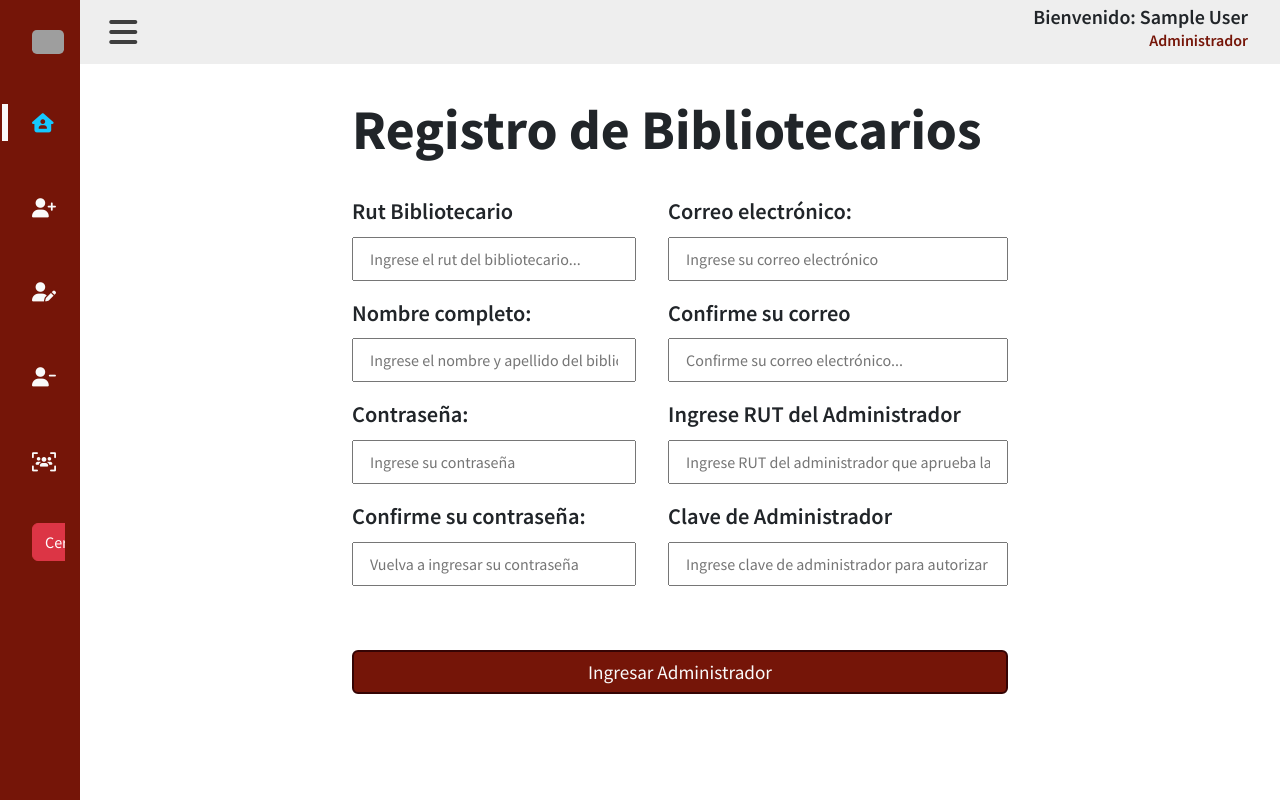
After one commit to VicenteJ20/Books_management_system, a Flask app: page /add_librarian in a window 1280 px wide. The commit adds this page. Run offline with Flask 2, Linux system fonts and the light colour scheme; the visitor is signed in with stand-in values (Sample User, id 1); data that the repository does not hold is empty; some libraries are stand-ins or nearby versions; grey boxes are pictures that could not be loaded.

Commit message:
some improvements

```diff
--- /dev/null
+++ b/src/Templates/admin/add_librarian.html
@@ -0,0 +1,118 @@
+{% extends './base.html' %}
+
+{% block title %} Agregar Bibliotecarios {% endblock %}
+
+{% block customCSS %}
+<link rel="stylesheet" href="{{url_for('static', filename='css/add_librarian.css')}}">
+<link rel="stylesheet" href="{{url_for('static', filename='css/navbar.css')}}">
+{% endblock %}
+
+{% block body %}
+
+<main id="main">
+    <aside class="side_menu"  id="menu_side">
+        <div class="brand_div">
+            <img src="{{url_for('static', filename='img/top_img_brand.jpeg')}}" alt="" class="d-block">
+            <h4>INACAP</h4>
+        </div>
+        <div class="content_aside">
+            <ul class="list_content">
+                <li class="option">
+                    <a href="/admin_panel" class="option_link selected">
+                        <i class="fa-solid fa-house-user" title="Inicio"></i>
+                        <h4>Menú principal</h4>
+                    </a>
+                </li>
+                <li class="option">
+                    <a href="#" class="option_link">
+                        <i class="fa-solid fa-user-plus" title="Agregar Bibliotecarios"></i>
+                        <h4>Agregar Bibliotecarios</h4>
+                    </a>
+                </li>
+                <li class="option">
+                    <a href="#" class="option_link">
+                        <i class="fa-solid fa-user-pen" title="Editar Bibliotecarios"></i>
+                        <h4>Editar Bibliotecarios</h4>
+                    </a>
+                </li>
+                <li class="option">
+                    <a href="#" class="option_link">
+                        <i class="fa-solid fa-user-minus" title="Eliminar Bibliotecarios"></i>
+                        <h4>Eliminar Bibliotecarios</h4>
+                    </a>
+                </li>
+                <li class="option">
+                    <a href="#" class="option_link">
+                        <i class="fa-solid fa-users-viewfinder" title="Visualizar Bibliotecarios"></i>
+                        <h4>Visualizar Bibliotecarios</h4>
+                    </a>
+                </li>
+                <li class="option"><a href="{{ url_for('logout')}}" class="btn btn-danger">Cerrar sesión</a></li>
+            </ul>
+        </div>
+    </aside>
+    <section id="content">
+        <header>
+            <div class="icon_menu" id="btn_open">
+                <i class="fa-solid fa-bars"></i>
+            </div>
+            <div class="sayhello">
+                <h5 class="sayhello_text">Bienvenido: {{ current_user.fullname }}</h5>
+                <p class="rol_user">Administrador</p>
+            </div>
+        </header>
+        <section id="content_data">
+            <h1 class="title">Registro de Bibliotecarios</h1>
+            <form action="" id="form">
+                <section class="form_grid">
+                    <section class="form_section1">
+                        <div class="form_section">
+                            <label for="rut" class="form-label">Rut Bibliotecario</label>
+                            <input type="text" class="form-input" name="rut" id="rut" placeholder="Ingrese el rut del bibliotecario...">
+                        </div>
+                        <div class="form_section">
+                            <label for="fullname" class="form-label">Nombre completo: </label>
+                            <input type="text" class="form-input" name="fullname" id="fullname" placeholder="Ingrese el nombre y apellido del bibliotecario">
+                        </div>
+                        <div class="form_section">
+                            <label for="password" class="form-label">Contraseña:</label>
+                            <input type="password" class="form-input" name="password" id="password" placeholder="Ingrese su contraseña">
+                        </div>
+                        <div class="form_section">
+                            <label for="confirm_password" class="form-label">Confirme su contraseña: </label>
+                            <input type="password" class="form-input" name="confirm_password" id="confirm_password" placeholder="Vuelva a ingresar su contraseña">
+                        </div>
+                    </section>
+                    <section class="form_section2">
+                        <div class="form_section">
+                            <label for="email" class="form-label">Correo electrónico: </label>
+                            <input type="email" id="email" name="email" class="form-input" placeholder="Ingrese su correo electrónico">
+                        </div>
+                        <div class="form_section">
+                            <label for="confirm_email" class="form-label">Confirme su correo</label>
+                            <input type="email" id="emailconfirm" name="confirm_email" class="form-input" placeholder="Confirme su correo electrónico...">
+                        </div>
+                        <div class="form_section">
+                            <label for="creator_id" class="form-label">Ingrese RUT del Administrador</label>
+                            <input type="text" id="creator_id" name="creator_id" class="form-input" placeholder="Ingrese RUT del administrador que aprueba la creación...">
+                        </div>
+                        <div class="form_section">
+                            <label for="creator_password" class="form-label">Clave de Administrador</label>
+                            <input type="password" class="form-input" id="creator_password" name="creator_password" placeholder="Ingrese clave de administrador para autorizar la creación...">
+                        </div>
+                    </section>
+                </section>
+                <div class="form-section">
+                    <input type="submit" class="btn sign_in_button" value="Ingresar Administrador">
+                </div>
+            </form>
+        </section>
+    </section>
+</main>
+
+
+{% endblock %}
+
+{% block customJS %}
+<script src="{{url_for('static', filename='js/navbar.js')}}"></script>
+{% endblock %}
--- a/src/Templates/admin/admin_panel.html
+++ b/src/Templates/admin/admin_panel.html
@@ -17,7 +17,7 @@
         <div class="content_aside">
             <ul class="list_content">
                 <li class="option">
-                    <a href="#" class="option_link selected">
+                    <a href="/add_librarian" class="option_link selected">
                         <i class="fa-solid fa-house-user" title="Inicio"></i>
                         <h4>Menú principal</h4>
                     </a>
--- a/src/app.py
+++ b/src/app.py
@@ -43,7 +43,6 @@ def login():
         else:
             flash('Usuario no encontrado')
             return render_template('auth/login.html')
-        return render_template('auth/login.html')
     else:
         return render_template('auth/login.html')
 
@@ -56,6 +55,11 @@ def logout():
 @login_required
 def admin_panel():
     return render_template('admin/admin_panel.html')
+
+@app.route('/add_librarian')
+@login_required
+def add_librarian():
+    return render_template('admin/add_librarian.html')
 
 @app.route('/home')
 @login_required
--- /dev/null
+++ b/src/static/css/add_librarian.css
@@ -0,0 +1,79 @@
+#content_data{
+    padding: 1rem 2rem;
+    max-width: 60%;
+    margin: 5rem auto 1rem auto;
+}
+
+
+header{
+    justify-content: space-between;
+}
+
+.sayhello{
+    line-height: 0.4;
+    text-align: end;
+    padding-right: 7rem;
+}
+
+.sayhello_text{
+    font-weight: 600;
+}
+
+.rol_user{
+    color: rgb(117, 21, 8);
+    font-weight: 600;
+}
+
+.title{
+    font-size: 3.5rem;
+    font-weight: 700;
+}
+
+#form{
+    margin: 2rem 0;
+    gap: 1rem 0;
+    min-height: 100%;
+}
+
+.form_grid{
+    display: grid;
+    grid-auto-flow: column dense;
+    gap: 0 2rem;
+}
+
+.form_section{
+    display: flex;
+    flex-direction: column;
+}
+
+.form-label{
+    font-size: 1.4rem;
+    font-weight: 600;
+}
+
+.form-input{
+    padding: 0.5rem 1rem;
+}
+
+.sign_in_button{
+    margin: 4rem auto 1rem auto;
+    width: 100%;
+    border: 2px solid rgb(53, 4, 4);
+    background-color: rgb(117, 21, 8);
+    color: #fafafa;
+    font-size: 1.2rem;
+}
+
+.sign_in_button:hover{
+    background-color: rgb(53, 4, 4);
+    transition: 0.2s 0.1s;
+    border-color: rgb(117, 21, 8);
+    color: #fff;
+}
+
+.form_section1,
+.form_section2{
+    display: flex;
+    flex-direction: column;
+    gap: 1rem 0;
+}
```
